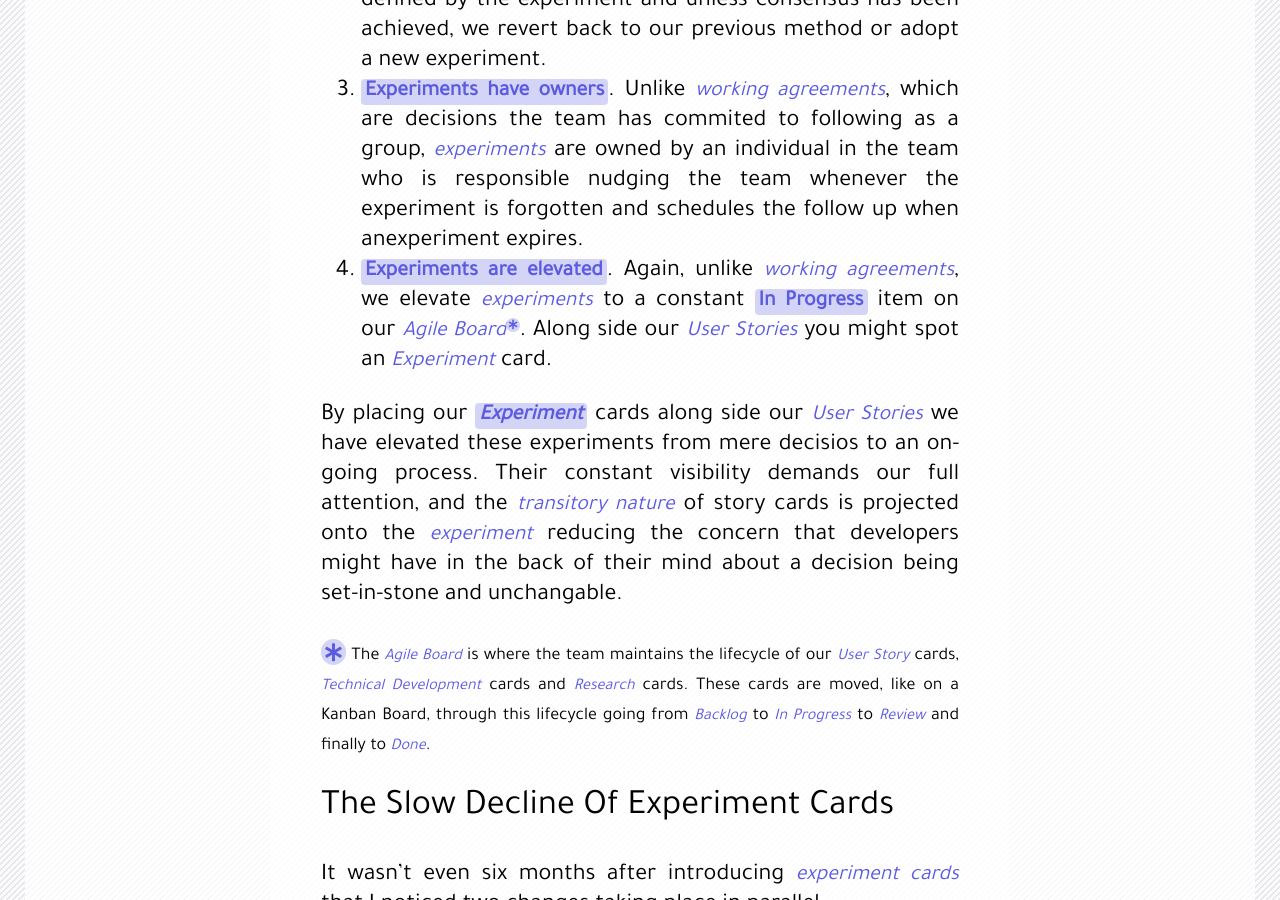
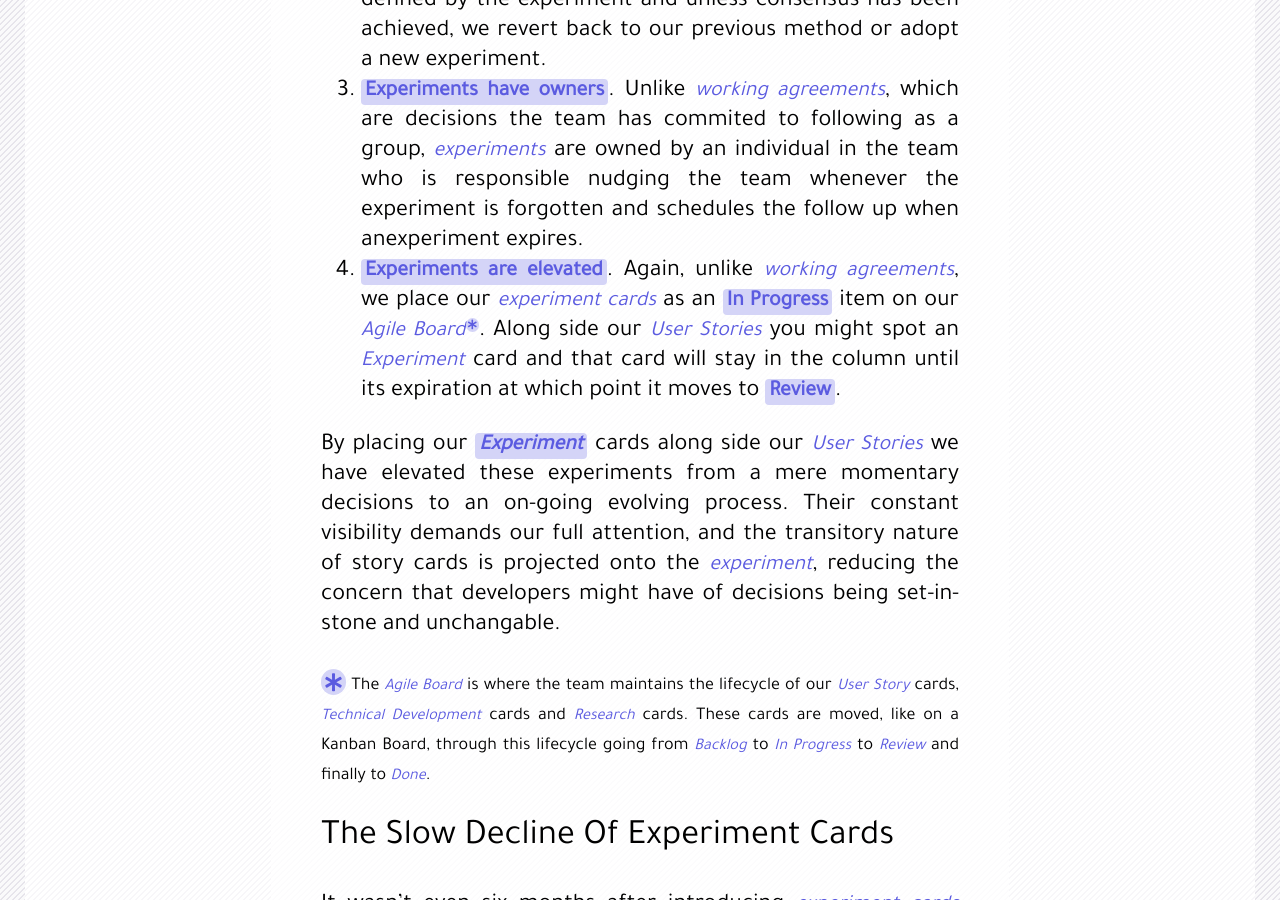
Before and after one commit to gmmorris/gmmorris.github.io, a Jekyll site: the page built from _posts/2018-10-22-experiments-as-an-entity.md, in a window 1280 px wide and 900 px high, scrolled down 3089 px. Built offline with Jekyll 4.4.1, drawn with Linux system fonts in a browser that asks for light colours; nearby versions of some CDN libraries.

Commit message:
typos and the like

```diff
--- a/_posts/2018-10-22-experiments-as-an-entity.md
+++ b/_posts/2018-10-22-experiments-as-an-entity.md
@@ -40,9 +40,9 @@ An _experiment_ differs from a decision in several ways:
 1. **Experiments have a specific mandate.** We always define the goal of the experiment which clarifies what it is trying to achieve.
 2. **Experiments are timeboxed.** We always assign an expiration date for the experiment after which we revisit the method defined by the experiment and unless consensus has been achieved, we revert back to our previous method or adopt a new experiment.
 3. **Experiments have owners**. Unlike _working agreements_, which are decisions the team has commited to following as a group, _experiments_ are owned by an individual in the team who is responsible nudging the team whenever the experiment is forgotten and schedules the follow up when anexperiment expires.
-4. **Experiments are elevated**. Again, unlike _working agreements_, we elevate _experiments_ to a constant **In Progress** item on our _Agile Board_<i class="fas fa-asterisk"></i>. Along side our _User Stories_ you might spot an _Experiment_ card.
+4. **Experiments are elevated**. Again, unlike _working agreements_, we place our _experiment cards_ as an **In Progress** item on our _Agile Board_<i class="fas fa-asterisk"></i>. Along side our _User Stories_ you might spot an _Experiment_ card and that card will stay in the column until its expiration at which point it moves to **Review**.
 
-By placing our **Experiment** cards along side our _User Stories_ we have elevated these experiments from mere decisios to an on-going process. Their constant visibility demands our full attention, and the _transitory nature_ of story cards is projected onto the _experiment_ reducing the concern that developers might have in the back of their mind about a decision being set-in-stone and unchangable.
+By placing our **Experiment** cards along side our _User Stories_ we have elevated these experiments from a mere momentary decisions to an on-going evolving process. Their constant visibility demands our full attention, and the transitory nature of story cards is projected onto the _experiment_, reducing the concern that developers might have of decisions being set-in-stone and unchangable.
 
 <sub><i class="fas fa-asterisk"></i> The _Agile Board_ is where the team maintains the lifecycle of our *User Story* cards, *Technical Development* cards and *Research* cards. These cards are moved, like on a Kanban Board, through this lifecycle going from _Backlog_ to _In Progress_ to _Review_ and finally to _Done_.</sub>
 </section>
```
